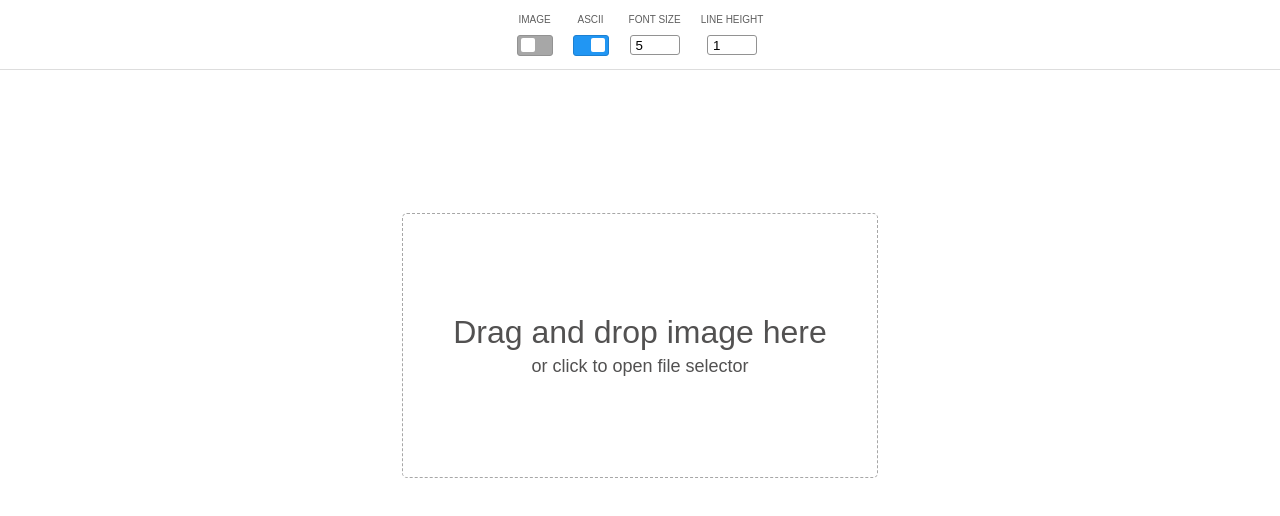
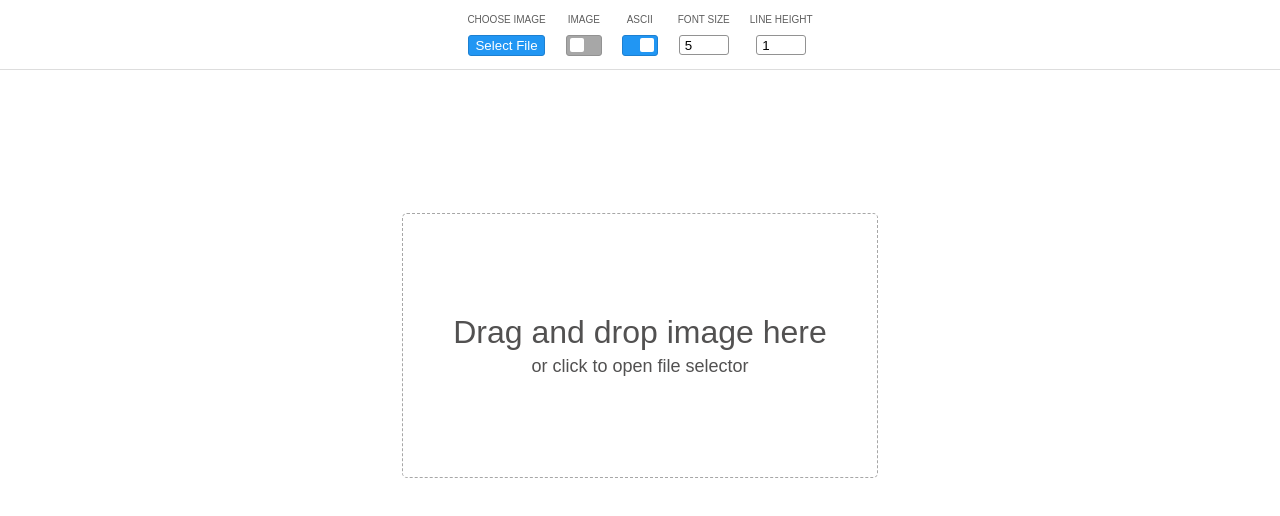
Before and after one commit to nadlambino/vue-image-to-ascii, a Vue app: page / in a window 1280 px wide. Shown: the top 516 px of the page. Built offline with nearby package versions, Linux system fonts and the light colour scheme.

Commit message:
Add file selector on menu

```diff
--- a/src/components/AppHeader.vue
+++ b/src/components/AppHeader.vue
@@ -27,6 +27,10 @@
 
 <template>
     <header>
+        <div class="menu-item">
+            <small>Choose Image</small>
+            <button type="button" class="button" @click="settingStore.setOpenFileSelector(true)">Select File</button>
+        </div>
         <div class="menu-item">
             <small>Image</small>
             <label class="switch">
@@ -136,5 +140,11 @@ input.toggle:checked + .slider:before {
     -ms-transform: translateX(14px);
     transform: translateX(14px);
 }
-
+.button {
+    background-color: #2196F3;
+    border: 1px solid #1d80d1;
+    color: #fff;
+    padding: 2px 6px;
+    border-radius: 3px;
+}
 </style>
--- a/src/components/ImageUploader.vue
+++ b/src/components/ImageUploader.vue
@@ -33,7 +33,14 @@
         }
 
         fileStore.setFile(file.value);
-        settingStore.toggleDropzoneVisibility();
+        settingStore.setDropzoneVisibility(false);
+        settingStore.setOpenFileSelector(false);
+    });
+
+    watch(settingStore, () => {
+        if (settingStore.openFileSelector === true) {
+            openFileSelector();
+        }
     })
 </script>
 
--- a/src/stores/settings.ts
+++ b/src/stores/settings.ts
@@ -9,9 +9,14 @@ export const useSettingStore = defineStore('settings', () => {
     const asciiVisibility = ref(true);
     const fontSize = ref(5.0);
     const lineHeight = ref(1.0);
+    const openFileSelector = ref(false);
 
     const toggleDropzoneVisibility = () => {
         dropzoneVisibility.value = !dropzoneVisibility.value;
+    }
+
+    const setDropzoneVisibility = (value: boolean) => {
+        dropzoneVisibility.value = value;
     }
 
     const setImageVisibility = (value: boolean) => {
@@ -30,6 +35,10 @@ export const useSettingStore = defineStore('settings', () => {
         lineHeight.value = value;
     }
 
+    const setOpenFileSelector = (value: boolean) => {
+        openFileSelector.value = value;
+    }
+
     const getStyles = computed(() => {
         return {
             'font-size'     : `${fontSize.value}px`,
@@ -45,11 +54,13 @@ export const useSettingStore = defineStore('settings', () => {
         dropzoneVisibility,
         fontSize,
         lineHeight,
-        toggleDropzoneVisibility,
+        openFileSelector,
+        setDropzoneVisibility,
         setImageVisibility,
         setAsciiVisibility,
         setFontSize,
         setLineHeight,
+        setOpenFileSelector,
         getStyles
     }
 })
```
